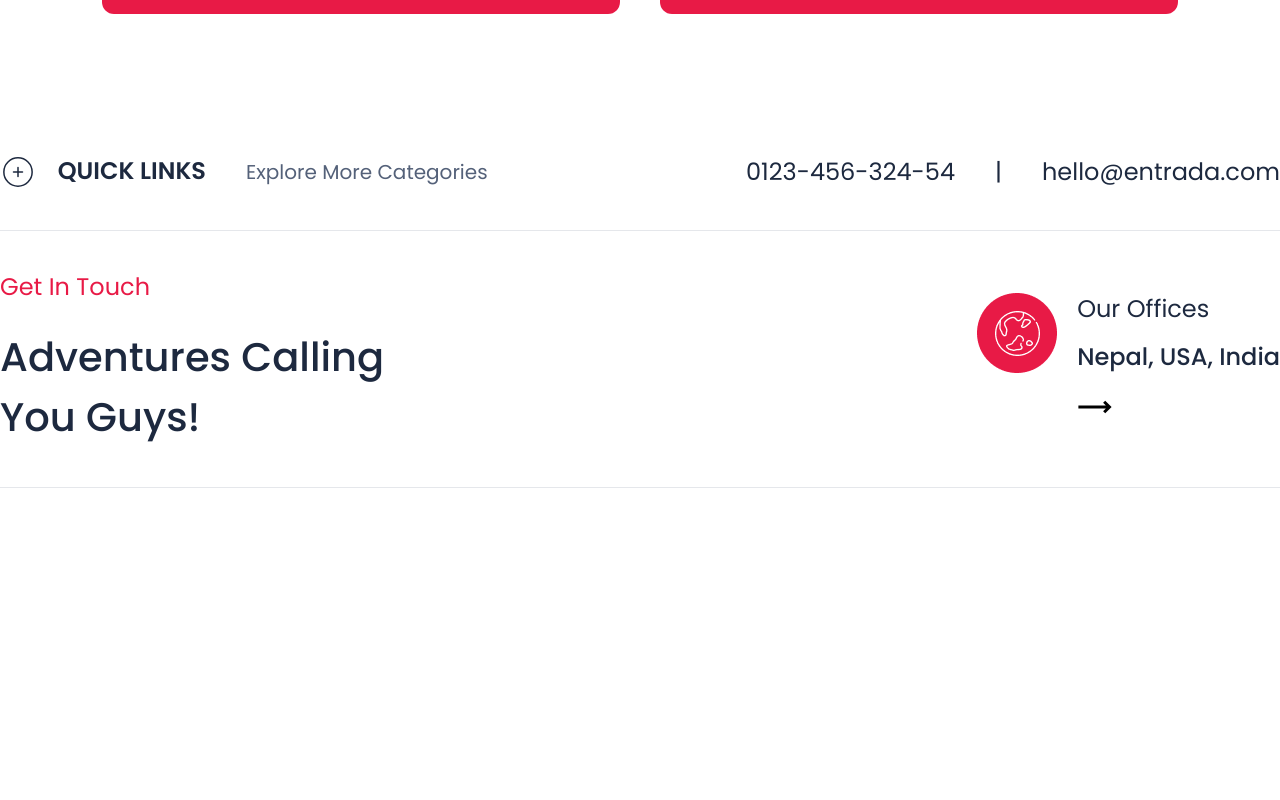
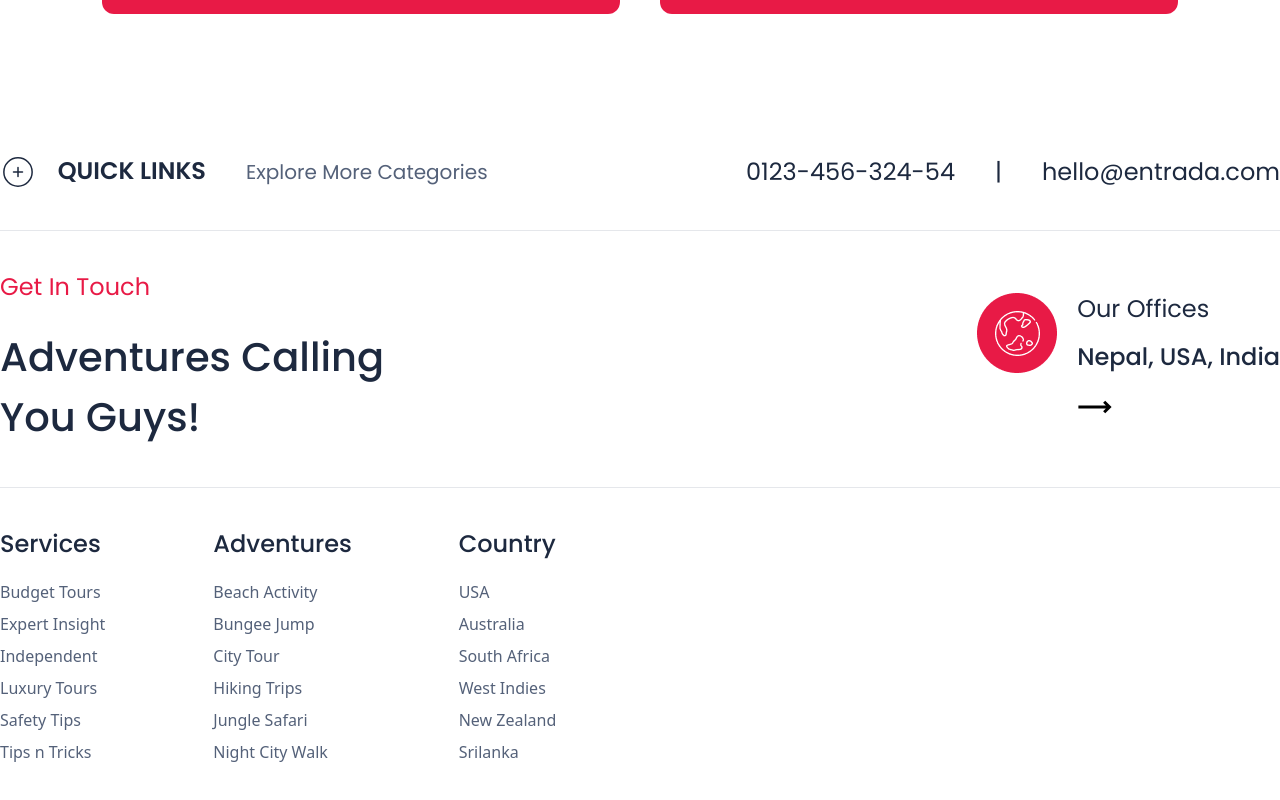
Before and after one commit to Mr-Rafiqul-Islam/EMPRISE-a-hotel-booking-site, a React (Vite) app: page / in a window 1280 px wide. Shown: the part 7539-8339 px from the top of the page. Before the commit the page ends 8099 px from the top, so only its background shows below. Built offline with nearby package versions, Linux system fonts and the light colour scheme.

Commit message:
dynamic list

```diff
--- /dev/null
+++ b/src/components/AdventureList.jsx
@@ -0,0 +1,33 @@
+import React from 'react'
+import Subheading from "./Subheading";
+import { Link } from "react-router-dom";
+
+function AdventureList({className}) {
+
+    // information list
+    let adventure = [
+    { text: "Beach Activity", path: "" },
+    { text: "Bungee Jump", path: "" },
+    { text: "City Tour", path: "" },
+    { text: "Hiking Trips", path: "" },
+    { text: "Jungle Safari", path: "" },
+    { text: "Night City Walk", path: "" },
+  ];
+
+  return (
+    <div className={`${className}`}>
+      <Subheading text="Adventures" className="font-medium mb-5" />
+      <ul>
+        {adventure.map((i) => (
+          <Link to={i.path}>
+            <li className="font-popins text-base text-[#546179] my-2" key={i}>
+              {i.text}
+            </li>
+          </Link>
+        ))}
+      </ul>
+    </div>
+  )
+}
+
+export default AdventureList
--- /dev/null
+++ b/src/components/CountryList.jsx
@@ -0,0 +1,32 @@
+import React from 'react'
+import Subheading from "./Subheading";
+import { Link } from "react-router-dom";
+
+function CountryList({className}) {
+
+    // information list
+    let country = [
+        { text: "USA", path: "" },
+        { text: "Australia", path: "" },
+        { text: "South Africa", path: "" },
+        { text: "West Indies", path: "" },
+        { text: "New Zealand", path: "" },
+        { text: "Srilanka", path: "" },
+      ];
+  return (
+    <div className={`${className}`}>
+    <Subheading text="Country" className="font-medium mb-5" />
+    <ul>
+      {country.map((i) => (
+        <Link to={i.path}>
+          <li className="font-popins text-base text-[#546179] my-2" key={i}>
+            {i.text}
+          </li>
+        </Link>
+      ))}
+    </ul>
+  </div>
+  )
+}
+
+export default CountryList
--- a/src/components/ServiceList.jsx
+++ b/src/components/ServiceList.jsx
@@ -1,12 +1,32 @@
-import React from 'react'
+import React from "react";
+import Subheading from "./Subheading";
+import { Link } from "react-router-dom";
 
-function ServiceList() {
-    let service =['Budget Tours','Expert Insight','Independent','Luxury Tours','Safety Tips','Tips n Tricks']
+function ServiceList({className}) {
+
+  // information list
+  let service = [
+    { text: "Budget Tours", path: "" },
+    { text: "Expert Insight", path: "" },
+    { text: "Independent", path: "" },
+    { text: "Luxury Tours", path: "" },
+    { text: "Safety Tips", path: "" },
+    { text: "Tips n Tricks", path: "" },
+  ];
   return (
-    <div>
-
+    <div className={`${className}`}>
+      <Subheading text="Services" className="font-medium mb-5" />
+      <ul>
+        {service.map((i) => (
+          <Link to={i.path}>
+            <li className="font-popins text-base text-[#546179] my-2" key={i}>
+              {i.text}
+            </li>
+          </Link>
+        ))}
+      </ul>
     </div>
-  )
+  );
 }
 
-export default ServiceList
+export default ServiceList;
--- a/src/components/layouts/Footer.jsx
+++ b/src/components/layouts/Footer.jsx
@@ -6,8 +6,11 @@ import Paragraph from "../Paragraph";
 import Subheading from "../Subheading";
 import Heading from "../Heading";
 import Image from "../Image";
-import earth from '../../assets/icons/officeIcon.png'
+import earth from "../../assets/icons/officeIcon.png";
 import { CgArrowLongRight } from "react-icons/cg";
+import ServiceList from "../ServiceList";
+import AdventureList from "../AdventureList";
+import CountryList from "../CountryList";
 
 function Footer() {
   return (
@@ -42,16 +45,31 @@ function Footer() {
             />
           </div>
           <div className="flex">
-            <div><Image src={earth} className='block'/></div>
+            <div>
+              <Image src={earth} className="block" />
+            </div>
             <div className="ms-5">
-                <Subheading text='Our Offices' className='text-black'/>
-                <Subheading text='Nepal, USA, India' className='font-medium text-black my-4'/>
-                <Link><CgArrowLongRight className="text-4xl"/></Link>
+              <Subheading text="Our Offices" className="text-black" />
+              <Subheading
+                text="Nepal, USA, India"
+                className="font-medium text-black my-4"
+              />
+              <Link>
+                <CgArrowLongRight className="text-4xl" />
+              </Link>
             </div>
           </div>
         </div>
         <hr className="my-10" />
         {/*  */}
+        <div className="grid grid-cols-2">
+          <div className="grid grid-cols-3">
+            <ServiceList />
+            <AdventureList />
+            <CountryList className='ms-8'/>
+          </div>
+          <div></div>
+        </div>
       </Container>
     </footer>
   );
```
